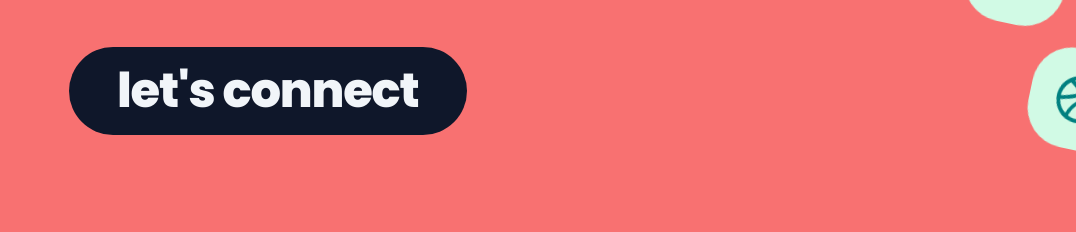
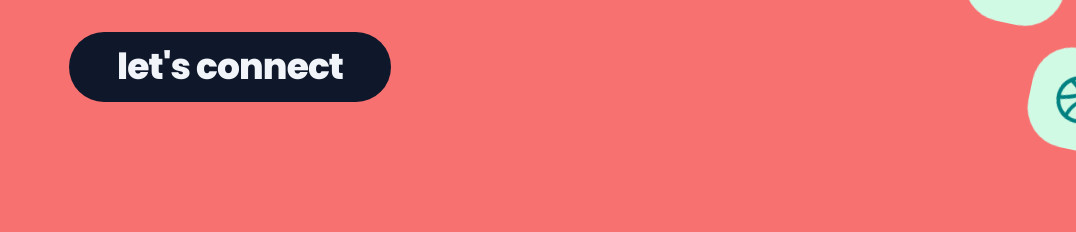
Before and after one commit to princebazawule/pb-gatsby-tailwind, a Gatsby site: page / in a window 1280 px wide. Shown: the part 557-789 px from the top of the page, 0-1076 px from the left. Built offline with nearby package versions, Linux system fonts and the light colour scheme; Gatsby itself is replaced by a stand-in of ours.

Commit message:
adhoc - resize menu for 1280

```diff
--- a/src/pages/index.js
+++ b/src/pages/index.js
@@ -125,7 +125,7 @@ export default function Home({ data }) {
             <div className="inline-block">
               <Link to="/contact">
                 <button
-                  className="flex mt-8 sm:mt-16 md:mt-14 lg:mt-16 xl:mt-24 transition duration-500 ease-in-out bg-blueGray-900 hover:bg-emerald-100 dark:bg-emerald-300 dark:hover:bg-emerald-700 text-blueGray-100 hover:text-blueGray-900 dark:text-blueGray-900 dark:hover:text-blueGray-100 text-2xl xs:text-3xl sm:text-3xl md:text-4xl lg:text-4xl xl:text-5xl 2xl:text-5xl 3xl:text-5xl font-bold rounded-full border-0 py-2 px-8 lg:px-12 lg:tracking-tight xl:px-12 xl:tracking-tight 2xl:px-12 2xl:tracking-tight 3xl:px-12 3xl:tracking-tight focus:ring-6 focus:ring-emerald-500 focus:ring-opacity-50">
+                  className="flex mt-8 sm:mt-16 md:mt-14 lg:mt-16 xl:mt-12 2xl:mt-24 transition duration-500 ease-in-out bg-blueGray-900 hover:bg-emerald-100 dark:bg-emerald-300 dark:hover:bg-emerald-700 text-blueGray-100 hover:text-blueGray-900 dark:text-blueGray-900 dark:hover:text-blueGray-100 text-2xl xs:text-3xl sm:text-3xl md:text-4xl lg:text-4xl xl:text-4xl 2xl:text-5xl 3xl:text-5xl font-bold rounded-full border-0 py-2 px-8 lg:px-12 lg:tracking-tight xl:px-12 xl:tracking-tight 2xl:px-12 2xl:tracking-tight 3xl:px-12 3xl:tracking-tight focus:ring-6 focus:ring-emerald-500 focus:ring-opacity-50">
                   let's connect
                 </button>
               </Link>
```
